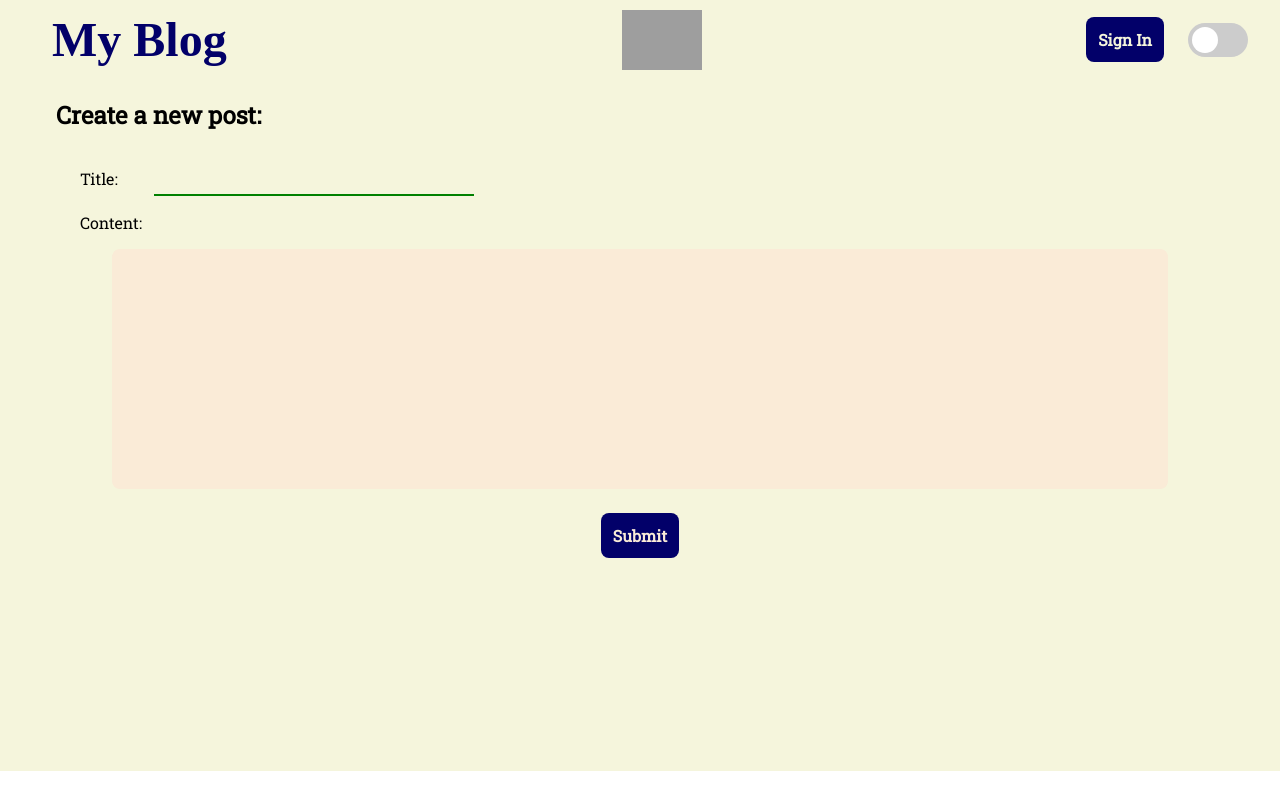
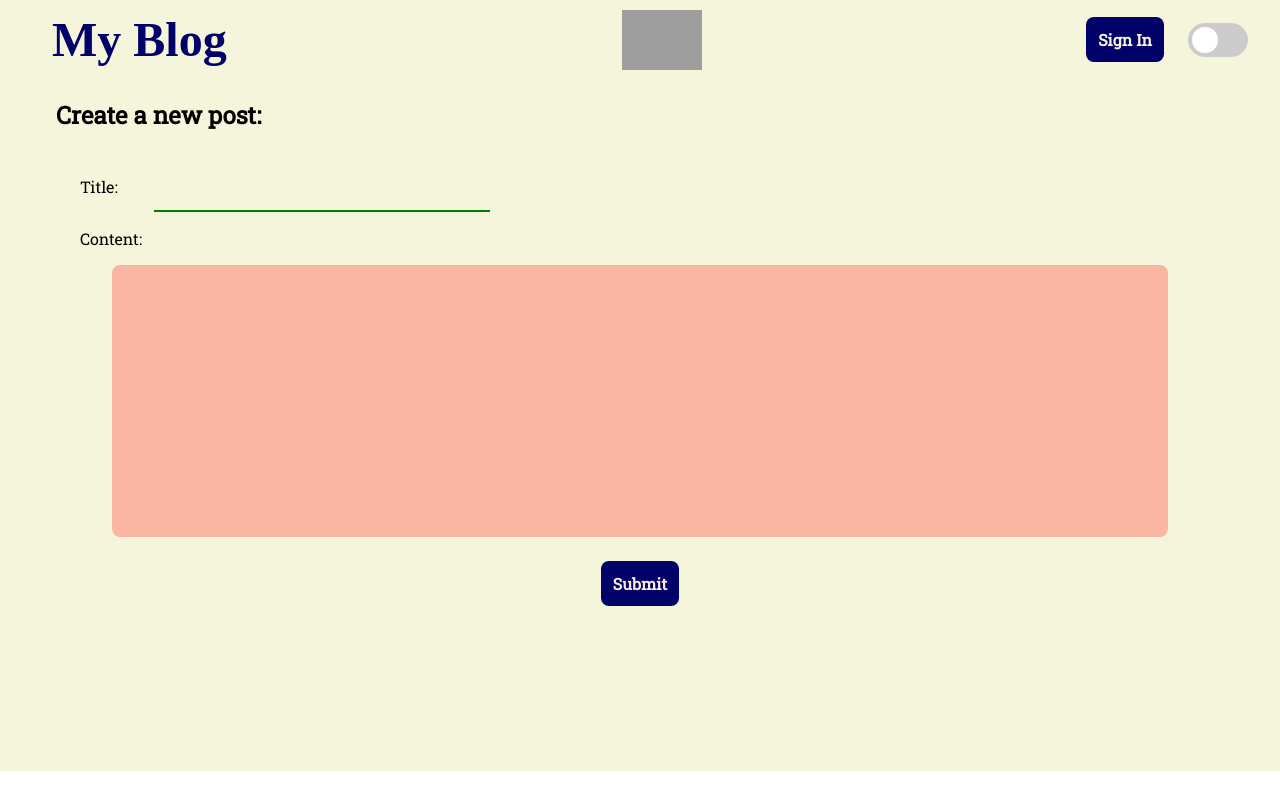
Before and after one commit to salman-ar-sar/my-blog, a React (Create React App) app: page /post in a window 1280 px wide. Built offline with nearby package versions, Linux system fonts and the light colour scheme; grey boxes are pictures that could not be loaded; a web font is replaced by a local one.

Commit message:
Add more styling

```diff
--- a/src/pages/NewArticle.scss
+++ b/src/pages/NewArticle.scss
@@ -11,6 +11,7 @@
   }
   input {
     all: unset;
+    padding: 0.5rem;
     margin-left: 1.5rem;
     margin-bottom: 1rem;
     width: 20rem;
@@ -20,12 +21,16 @@
   }
   textarea {
     all: unset;
+    padding: 1rem;
     display: block;
     width: -webkit-fill-available;
     margin: 1rem 7rem;
     font-size: large;
-    background-color: antiquewhite;
+    background-color: rgba(255, 0, 0, 0.26);
     border-radius: 0.5rem;
+    &.dark {
+      background-color: #306069;
+    }
   }
   button {
     display: block;
--- a/src/pages/NewArticle.tsx
+++ b/src/pages/NewArticle.tsx
@@ -40,6 +40,7 @@ const NewArticle = () => {
         <div className="inputClass">
           <label htmlFor="content">Content: </label>
           <textarea
+            className={darkMode ? "dark" : ""}
             {...register("content", { required: true })}
             name="content"
             cols={30}
```
